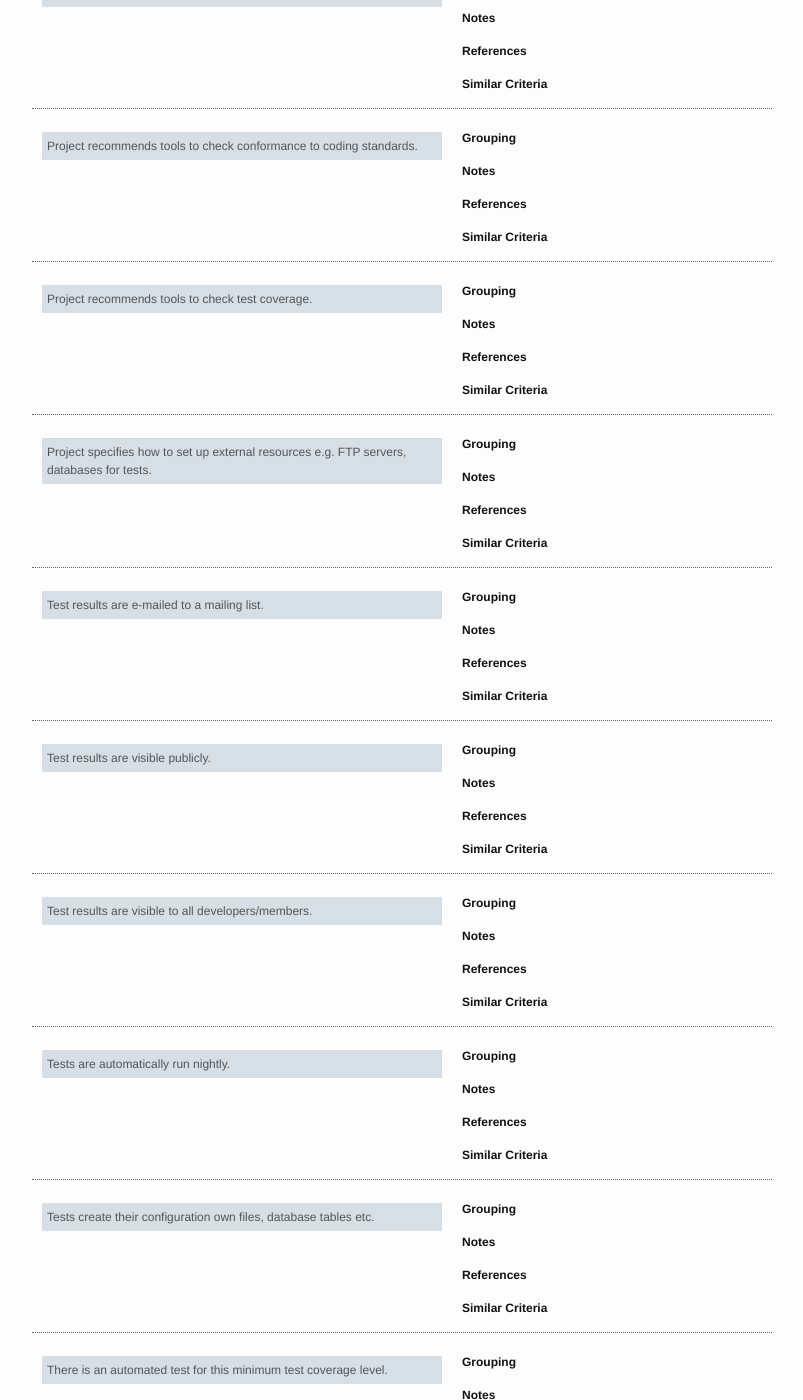
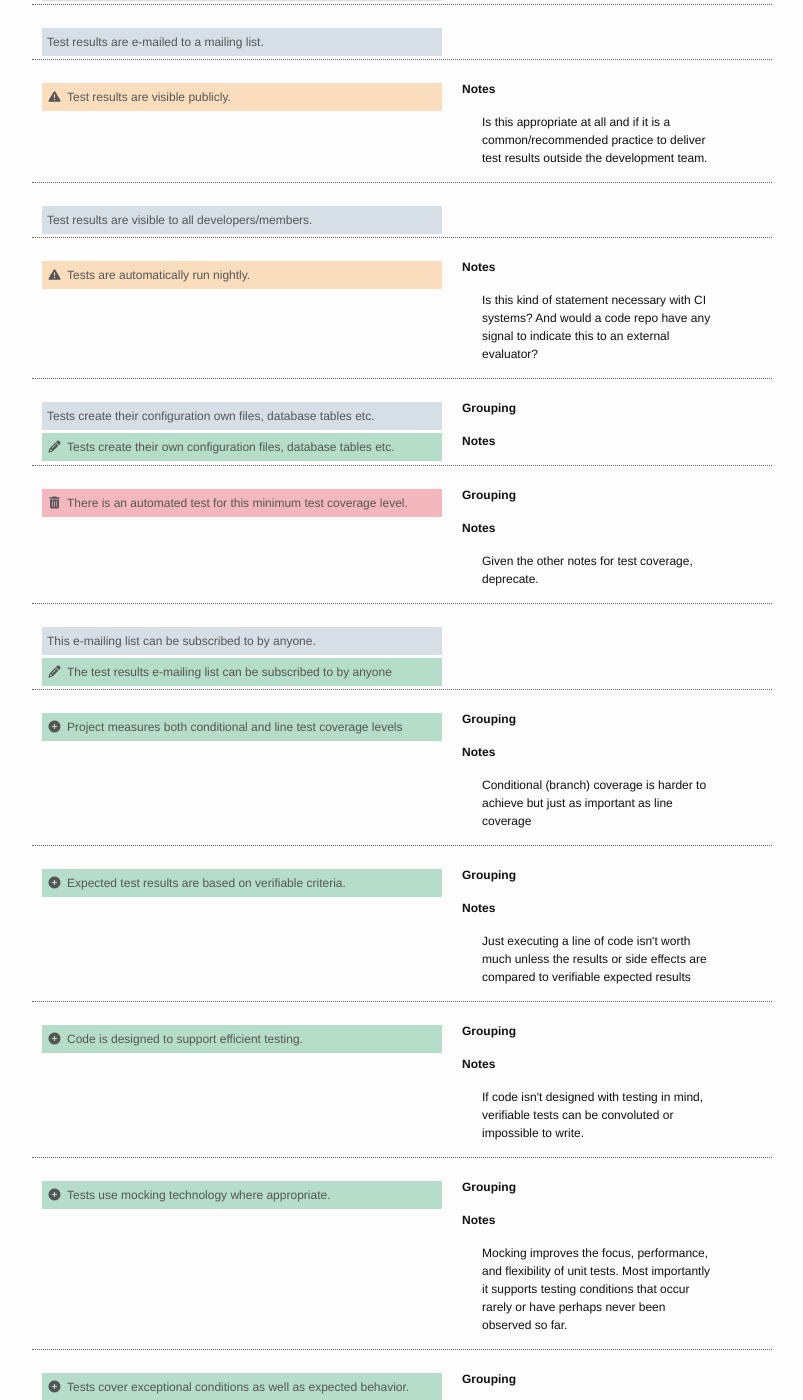
Before and after one commit to roomthily/technology-evaluation-research, a Jekyll site: the page built from guidelines/draft/index.md, in a window 1280 px wide and 1400 px high, scrolled down 21094 px. Shown: the whole window, without its empty margins (238-1041 px from the left). Built offline with Jekyll 4.4.1, drawn with Linux system fonts in a browser that asks for light colours; nearby versions of some CDN libraries; a script that is not in the unit is left out; some of the changed text lies outside the part shown.

Commit message:
updated testability

```diff
--- a/guidelines/draft/index.md
+++ b/guidelines/draft/index.md
@@ -1582,10 +1582,6 @@ For criteria categorized as "Other", all received criteria are included, as is,
                 <p></p>
                 <h4>Notes</h4>
                 <p></p>
-                <h4>References</h4>
-                <p><a href="#"></a></p>
-                <h4>Similar Criteria</h4>
-                <p><a href="#"></a></p>
             </div>
         </div>
         <div class="criterion">
@@ -1597,10 +1593,6 @@ For criteria categorized as "Other", all received criteria are included, as is,
                 <p></p>
                 <h4>Notes</h4>
                 <p></p>
-                <h4>References</h4>
-                <p><a href="#"></a></p>
-                <h4>Similar Criteria</h4>
-                <p><a href="#"></a></p>
             </div>
         </div>
         <div class="criterion">
@@ -1612,10 +1604,6 @@ For criteria categorized as "Other", all received criteria are included, as is,
                 <p></p>
                 <h4>Notes</h4>
                 <p></p>
-                <h4>References</h4>
-                <p><a href="#"></a></p>
-                <h4>Similar Criteria</h4>
-                <p><a href="#"></a></p>
             </div>
         </div>
         <div class="criterion">
@@ -1628,10 +1616,6 @@ For criteria categorized as "Other", all received criteria are included, as is,
                 <p></p>
                 <h4>Notes</h4>
                 <p>[SS] The original statement is ambiguous - does it refer to a coding standard such as PEP8 and is then testable with a linter or does it refer to unit testing, etc (as seen in the suggested revision)?</p>
-                <h4>References</h4>
-                <p><a href="#"></a></p>
-                <h4>Similar Criteria</h4>
-                <p><a href="#"></a></p>
             </div>
         </div>
         <div class="criterion">
@@ -1639,14 +1623,8 @@ For criteria categorized as "Other", all received criteria are included, as is,
                 <p class="original deprecated"><i class="fa fa-trash fa-fw"></i>Project has automated tests to check test coverage.</p>
             </div>
             <div class="metadata">
-                <h4>Grouping</h4>
-                <p></p>
                 <h4>Notes</h4>
                 <p>Drop this. IMHO, it's far more important to have tests that are run automatically and by a CI system than to try for some % coverage. Classes that are 90% accessors don't need high coverage while classes that include complex/new algorithms do. </p>
-                <h4>References</h4>
-                <p><a href="#"></a></p>
-                <h4>Similar Criteria</h4>
-                <p><a href="#"></a></p>
             </div>
         </div>
         <div class="criterion">
@@ -1659,10 +1637,6 @@ For criteria categorized as "Other", all received criteria are included, as is,
                 <p></p>
                 <h4>Notes</h4>
                 <p>[SS] For scaffolding, etc, consider splitting this out into two criteria but define the relationship.</p>
-                <h4>References</h4>
-                <p><a href="#"></a></p>
-                <h4>Similar Criteria</h4>
-                <p><a href="#"></a></p>
             </div>
         </div>
         <div class="criterion">
@@ -1674,10 +1648,6 @@ For criteria categorized as "Other", all received criteria are included, as is,
                 <p></p>
                 <h4>Notes</h4>
                 <p></p>
-                <h4>References</h4>
-                <p><a href="#"></a></p>
-                <h4>Similar Criteria</h4>
-                <p><a href="#"></a></p>
             </div>
         </div>
         <div class="criterion">
@@ -1689,85 +1659,56 @@ For criteria categorized as "Other", all received criteria are included, as is,
                 <p></p>
                 <h4>Notes</h4>
                 <p></p>
-                <h4>References</h4>
-                <p><a href="#"></a></p>
-                <h4>Similar Criteria</h4>
-                <p><a href="#"></a></p>
-            </div>
-        </div>
-        <div class="criterion">
-            <div class="revisions">
-                <p class="original">Project recommends tools to check conformance to coding standards.</p>
-            </div>
-            <div class="metadata">
-                <h4>Grouping</h4>
-                <p></p>
-                <h4>Notes</h4>
-                <p></p>
-                <h4>References</h4>
-                <p><a href="#"></a></p>
-                <h4>Similar Criteria</h4>
-                <p><a href="#"></a></p>
-            </div>
-        </div>
-        <div class="criterion">
-            <div class="revisions">
-                <p class="original">Project recommends tools to check test coverage.</p>
-            </div>
-            <div class="metadata">
-                <h4>Grouping</h4>
-                <p></p>
-                <h4>Notes</h4>
-                <p></p>
-                <h4>References</h4>
-                <p><a href="#"></a></p>
-                <h4>Similar Criteria</h4>
-                <p><a href="#"></a></p>
-            </div>
-        </div>
+            </div>
+        </div>
+
+        <!-- kokkonen -->
+        <div class="criterion">
+            <div class="revisions">
+                <p class="original deprecated"><i class="fa fa-trash fa-fw"></i>Project recommends tools to check conformance to coding standards.</p>
+            </div>
+            <div class="metadata">
+                <h4>Grouping</h4>
+                <p></p>
+                <h4>Notes</h4>
+                <p>I don't see the value of a project *recommending* tools. Either code is being tested by its developers or it isn't. Perhaps if the software in question is itself a developer tool like a language, it should recommend testing tools, but that is a very special case that doesn't seem applicable here.</p>
+            </div>
+        </div>
+        <div class="criterion">
+            <div class="revisions">
+                <p class="original deprecated"><i class="fa fa-trash fa-fw"></i>Project recommends tools to check test coverage.</p>
+            </div>
+            <div class="metadata">
+                <h4>Grouping</h4>
+                <p></p>
+                <h4>Notes</h4>
+                <p>Maybe this applies for "Library/Module", but I would deprecate</p>
+            </div>
+        </div>
+
         <div class="criterion">
             <div class="revisions">
                 <p class="original">Project specifies how to set up external resources e.g. FTP servers, databases for tests.</p>
             </div>
             <div class="metadata">
-                <h4>Grouping</h4>
-                <p></p>
-                <h4>Notes</h4>
-                <p></p>
-                <h4>References</h4>
-                <p><a href="#"></a></p>
-                <h4>Similar Criteria</h4>
-                <p><a href="#"></a></p>
-            </div>
-        </div>
+            </div>
+        </div>
+
         <div class="criterion">
             <div class="revisions">
                 <p class="original">Test results are e-mailed to a mailing list.</p>
             </div>
             <div class="metadata">
-                <h4>Grouping</h4>
-                <p></p>
-                <h4>Notes</h4>
-                <p></p>
-                <h4>References</h4>
-                <p><a href="#"></a></p>
-                <h4>Similar Criteria</h4>
-                <p><a href="#"></a></p>
-            </div>
-        </div>
-        <div class="criterion">
-            <div class="revisions">
-                <p class="original">Test results are visible publicly.</p>
-            </div>
-            <div class="metadata">
-                <h4>Grouping</h4>
-                <p></p>
-                <h4>Notes</h4>
-                <p></p>
-                <h4>References</h4>
-                <p><a href="#"></a></p>
-                <h4>Similar Criteria</h4>
-                <p><a href="#"></a></p>
+            </div>
+        </div>
+
+        <div class="criterion">
+            <div class="revisions">
+                <p class="original questioned"><i class="fa fa-warning fa-fw"></i>Test results are visible publicly.</p>
+            </div>
+            <div class="metadata">
+                <h4>Notes</h4>
+                <p>Is this appropriate at all and if it is a common/recommended practice to deliver test results outside the development team.</p>
             </div>
         </div>
         <div class="criterion">
@@ -1775,74 +1716,103 @@ For criteria categorized as "Other", all received criteria are included, as is,
                 <p class="original">Test results are visible to all developers/members.</p>
             </div>
             <div class="metadata">
-                <h4>Grouping</h4>
-                <p></p>
-                <h4>Notes</h4>
-                <p></p>
-                <h4>References</h4>
-                <p><a href="#"></a></p>
-                <h4>Similar Criteria</h4>
-                <p><a href="#"></a></p>
-            </div>
-        </div>
-        <div class="criterion">
-            <div class="revisions">
-                <p class="original">Tests are automatically run nightly.</p>
-            </div>
-            <div class="metadata">
-                <h4>Grouping</h4>
-                <p></p>
-                <h4>Notes</h4>
-                <p></p>
-                <h4>References</h4>
-                <p><a href="#"></a></p>
-                <h4>Similar Criteria</h4>
-                <p><a href="#"></a></p>
+            </div>
+        </div>
+        <div class="criterion">
+            <div class="revisions">
+                <p class="original questioned"><i class="fa fa-warning fa-fw"></i>Tests are automatically run nightly.</p>
+            </div>
+            <div class="metadata">
+                <h4>Notes</h4>
+                <p>Is this kind of statement necessary with CI systems? And would a code repo have any signal to indicate this to an external evaluator?</p>
             </div>
         </div>
         <div class="criterion">
             <div class="revisions">
                 <p class="original">Tests create their configuration own files, database tables etc.</p>
-            </div>
-            <div class="metadata">
-                <h4>Grouping</h4>
-                <p></p>
-                <h4>Notes</h4>
-                <p></p>
-                <h4>References</h4>
-                <p><a href="#"></a></p>
-                <h4>Similar Criteria</h4>
-                <p><a href="#"></a></p>
-            </div>
-        </div>
-        <div class="criterion">
-            <div class="revisions">
-                <p class="original">There is an automated test for this minimum test coverage level.</p>
-            </div>
-            <div class="metadata">
-                <h4>Grouping</h4>
-                <p></p>
-                <h4>Notes</h4>
-                <p></p>
-                <h4>References</h4>
-                <p><a href="#"></a></p>
-                <h4>Similar Criteria</h4>
-                <p><a href="#"></a></p>
+                <p class="revision"><i class="fa fa-pencil fa-fw"></i>Tests create their own configuration files, database tables etc.</p>
+            </div>
+            <div class="metadata">
+                <h4>Grouping</h4>
+                <p></p>
+                <h4>Notes</h4>
+                <p></p>
+            </div>
+        </div>
+        <div class="criterion">
+            <div class="revisions">
+                <p class="original deprecated"><i class="fa fa-trash fa-fw"></i>There is an automated test for this minimum test coverage level.</p>
+            </div>
+            <div class="metadata">
+                <h4>Grouping</h4>
+                <p></p>
+                <h4>Notes</h4>
+                <p>Given the other notes for test coverage, deprecate.</p>
             </div>
         </div>
         <div class="criterion">
             <div class="revisions">
                 <p class="original">This e-mailing list can be subscribed to by anyone.</p>
-            </div>
-            <div class="metadata">
-                <h4>Grouping</h4>
-                <p></p>
-                <h4>Notes</h4>
-                <p></p>
-                <h4>References</h4>
-                <p><a href="#"></a></p>
-                <h4>Similar Criteria</h4>
-                <p><a href="#"></a></p>
+                <p class="revision"><i class="fa fa-pencil fa-fw"></i>The test results e-mailing list can be subscribed to by anyone</p>
+            </div>
+            <div class="metadata">
+            </div>
+        </div>
+
+        <!-- kokkonen -->
+        <div class="criterion">
+            <div class="revisions">
+                <p class="revision added"><i class="fa fa-plus-circle fa-fw"></i>Project measures both conditional and line test coverage levels</p>
+            </div>
+            <div class="metadata">
+                <h4>Grouping</h4>
+                <p></p>
+                <h4>Notes</h4>
+                <p>Conditional (branch) coverage is harder to achieve but just as important as line coverage</p>
+            </div>
+        </div>
+        <div class="criterion">
+            <div class="revisions">
+                <p class="revision added"><i class="fa fa-plus-circle fa-fw"></i>Expected test results are based on verifiable criteria.</p>
+            </div>
+            <div class="metadata">
+                <h4>Grouping</h4>
+                <p></p>
+                <h4>Notes</h4>
+                <p>Just executing a line of code isn't worth much unless the results or side effects are compared to verifiable expected results</p>
+            </div>
+        </div>
+        <div class="criterion">
+            <div class="revisions">
+                <p class="revision added"><i class="fa fa-plus-circle fa-fw"></i>Code is designed to support efficient testing.</p>
+            </div>
+            <div class="metadata">
+                <h4>Grouping</h4>
+                <p></p>
+                <h4>Notes</h4>
+                <p>If code isn't designed with testing in mind, verifiable tests can be convoluted or impossible to write.</p>
+            </div>
+        </div>
+        <div class="criterion">
+            <div class="revisions">
+                <p class="revision added"><i class="fa fa-plus-circle fa-fw"></i>Tests use mocking technology where appropriate.</p>
+            </div>
+            <div class="metadata">
+                <h4>Grouping</h4>
+                <p></p>
+                <h4>Notes</h4>
+                <p>Mocking improves the focus, performance, and flexibility of unit tests. Most importantly it supports testing conditions that occur rarely or have perhaps never been observed so far.</p>
+            </div>
+        </div>
+        <div class="criterion">
+            <div class="revisions">
+                <p class="revision added"><i class="fa fa-plus-circle fa-fw"></i>Tests cover exceptional conditions as well as expected behavior.</p>
+            </div>
+            <div class="metadata">
+                <h4>Grouping</h4>
+                <p></p>
+                <h4>Notes</h4>
+                <p>It's just as important to test for things that are unlikely to occur as for those that are part of nominal behavior.</p>
             </div>
         </div>
     </div> <!-- end Sustainability:Testability-->
```
